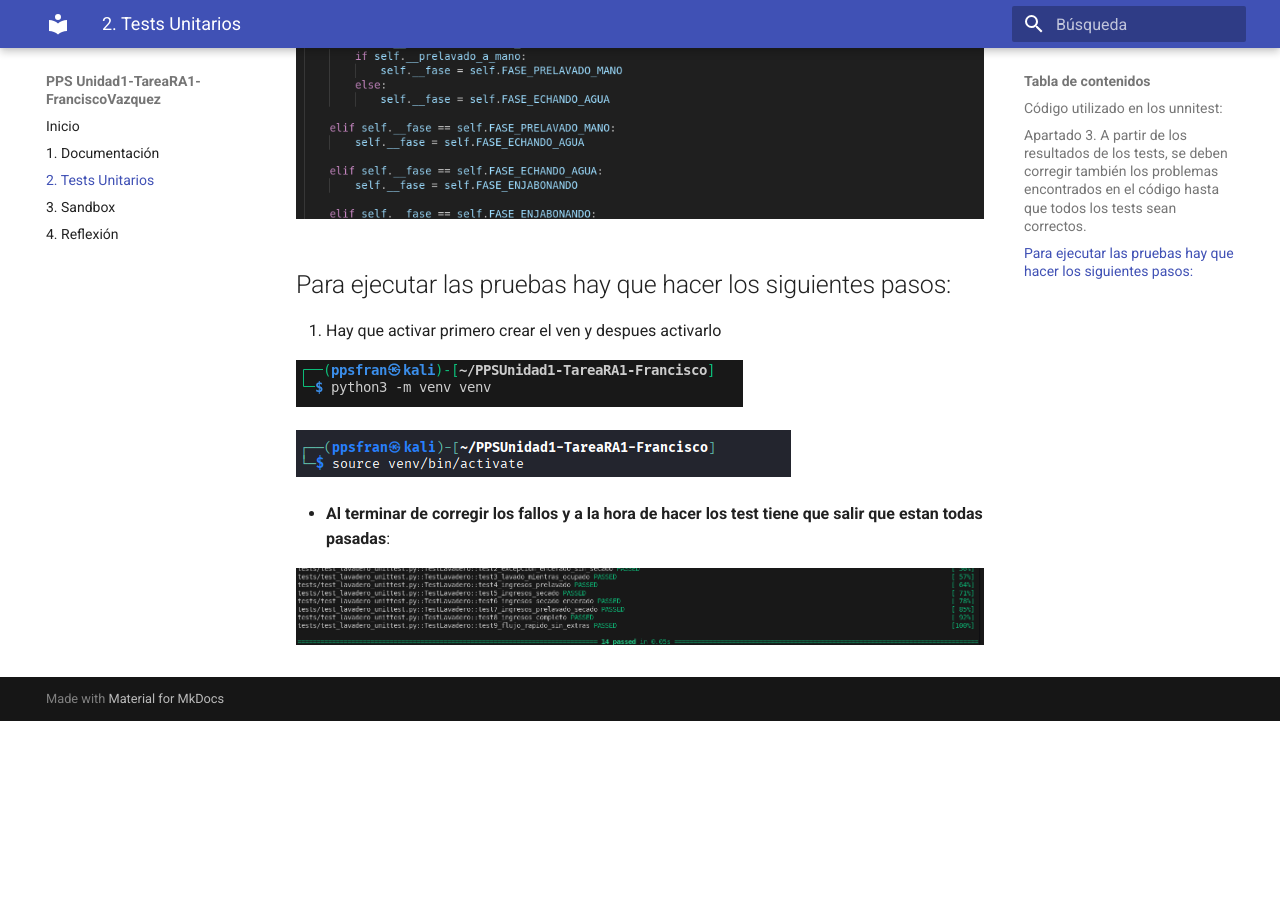
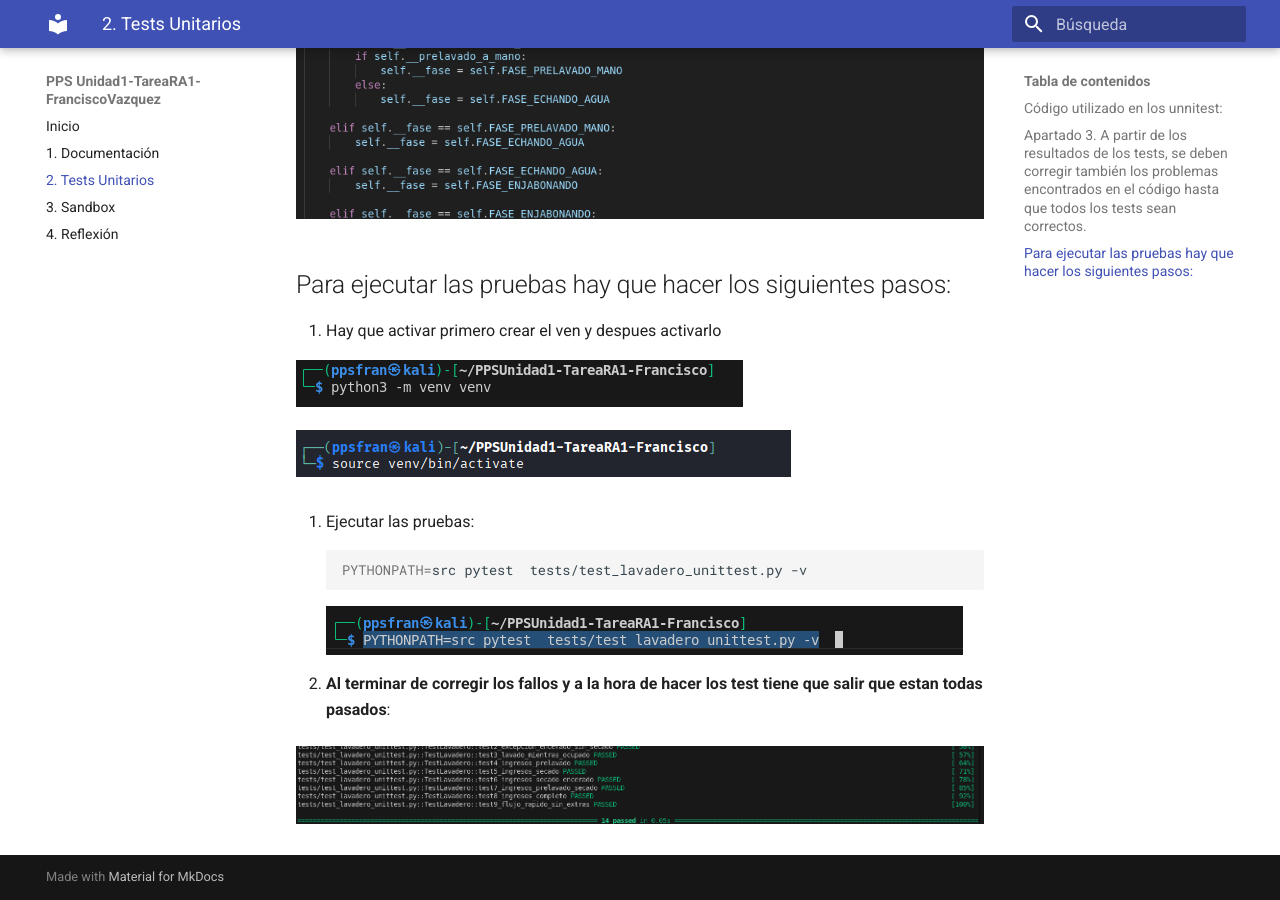
Before and after one commit to fvazquezf03/PPSUnidad1-TareaRA1-Francisco, an MkDocs documentation site: the page built from doc/ Realización de los test unitarios de la aplicación./Documentación del apartado 3.md, in a window 1280 px wide and 900 px high, scrolled down 3846 px. Built offline with MkDocs 1.6.1 and Material for MkDocs 9.7.7, drawn with Linux system fonts in a browser that asks for light colours; before the commit the page ends 4567 px from its top, so only the background shows below that.

Commit message:
Actualización de apartado3.md

````diff
--- a/doc/ Realización de los test unitarios de la aplicación./Documentación del apartado 3.md
+++ b/doc/ Realización de los test unitarios de la aplicación./Documentación del apartado 3.md
@@ -58,6 +58,12 @@ En el test test_lavadero_unittest.py hay que cambiar lo siguiente:
 ![alt text](image-9.png)
 
 
-- **Al terminar de corregir los fallos y a la hora de hacer los test tiene que salir que estan todas pasadas**:
+2. Ejecutar las pruebas:
+```bash
+PYTHONPATH=src pytest  tests/test_lavadero_unittest.py -v
+```
+![alt text](image-15.png)
+
+- **Al terminar de corregir los fallos y a la hora de hacer los test tiene que salir que estan todas pasados**:
 
 ![alt text](image-7.png)
````
Also changed, not shown: doc/ Realización de los test unitarios de la aplicación./image-15.png (added).
